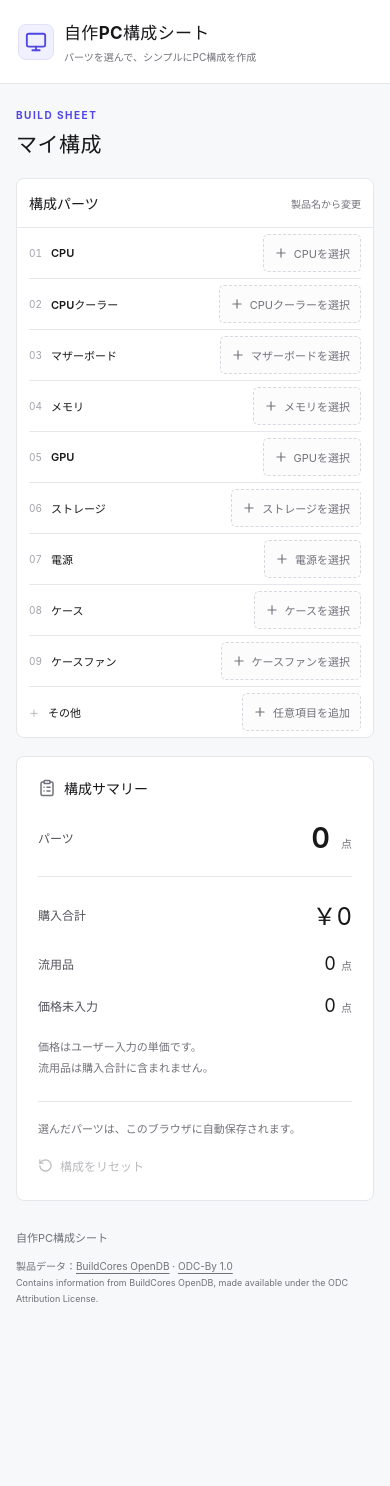
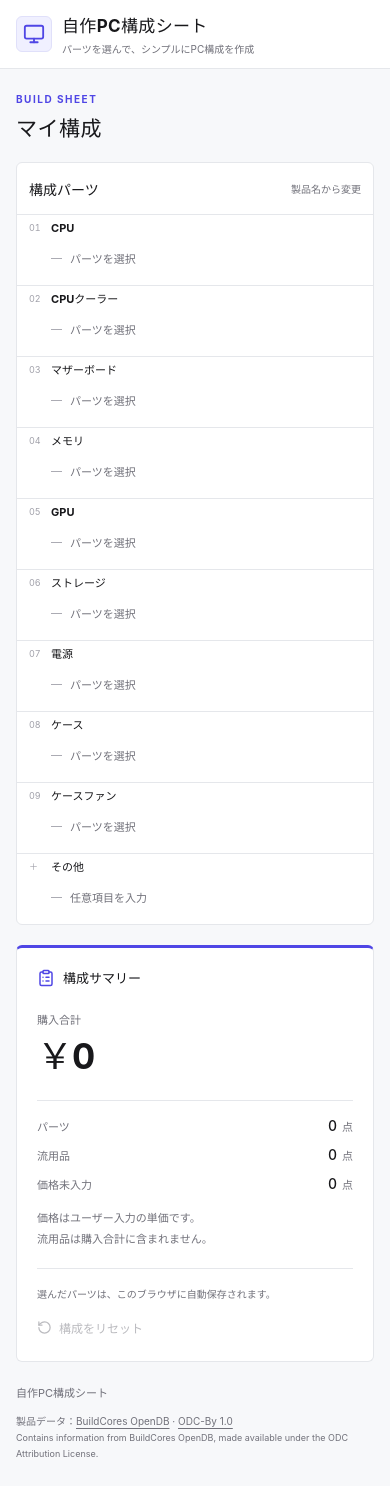
Before and after one commit to kikuuuty/pc-build-sheet, a React (Vite) app: page / in a window 390 px wide. Before the commit the page ends 1332 px from the top, so only its background shows below. Built offline with nearby package versions, Linux system fonts and the light colour scheme.

Commit message:
feat: improve part selection and refine build sheet layout

```diff
--- a/src/features/build/BuildItemRow.tsx
+++ b/src/features/build/BuildItemRow.tsx
@@ -25,7 +25,8 @@ export function BuildItemRow({ item, productRef, onSearch, onRemove, onAnnounce
 
   return (
     <li className="build-item" aria-labelledby={`${id}-name`}>
-      <button ref={openerRef} type="button" className="product-selector" title={name}
+      {/* Keep the product opener separate from the sibling controls to avoid opening search when editing them. */}
+      <button ref={openerRef} type="button" className="product-selector" title={name} aria-haspopup="dialog"
         aria-label={`${name}${item.kind === 'catalog' ? 'を変更' : 'の名前を編集'}`} onClick={() => {
           if (item.kind === 'custom') setEditing(true)
           else {
--- a/src/features/build/BuildSheet.tsx
+++ b/src/features/build/BuildSheet.tsx
@@ -43,17 +43,17 @@ function CategorySection({ category, index, items, onSearch, onAnnounce }: {
   const [addingCustom, setAddingCustom] = useState(false)
   const removeItem = useBuildStore((state) => state.removeItem)
   const selected = items.length > 0
-  const showAdd = !selected || category.cardinality === 'multiple'
+  const canAdd = category.cardinality === 'multiple'
   return (
     <section ref={sectionRef} className={`category-row${selected ? ' has-items' : ''}`} aria-labelledby={`category-${category.id}`}>
       <div className="category-header">
         <h3 id={`category-${category.id}`}><span className="category-number" aria-hidden="true">{index ? String(index).padStart(2, '0') : '＋'}</span>{category.label}</h3>
-        {showAdd && <button ref={addRef} type="button" className={selected ? 'add-another' : 'select-part'}
+        {(!selected || canAdd) && <button ref={addRef} type="button" className={selected ? 'add-another' : 'select-part'} aria-haspopup="dialog"
           aria-label={category.id === 'custom' ? '任意項目を追加' : `${category.label}を${selected ? '追加' : '選択'}`}
           onClick={() => {
             if (category.id === 'custom') setAddingCustom(true)
             else onSearch({ category, target: { mode: 'add' }, returnFocus: category.cardinality === 'single' ? firstItemRef : addRef })
-          }}><Plus size={14} aria-hidden="true" />{selected ? '追加' : category.id === 'custom' ? '任意項目を追加' : `${category.label}を選択`}</button>}
+          }}>{selected ? <><Plus size={14} aria-hidden="true" />追加</> : <><span aria-hidden="true">—</span>{category.id === 'custom' ? '任意項目を入力' : 'パーツを選択'}</>}</button>}
       </div>
       {selected && <ul className="build-items">
         {items.map((item, index) => <BuildItemRow key={item.id} item={item} productRef={index === 0 ? firstItemRef : undefined}
--- a/src/features/build/BuildSummary.tsx
+++ b/src/features/build/BuildSummary.tsx
@@ -16,8 +16,8 @@ export function BuildSummary() {
       <h2 id="summary-title"><ClipboardList size={18} aria-hidden="true" />構成サマリー</h2>
       <div role="status" aria-atomic="true">
         <dl>
+          <div className="summary-total"><dt>購入合計</dt><dd>{formatYen(summary.purchaseTotal)}</dd></div>
           <div className="summary-count"><dt>パーツ</dt><dd><strong>{summary.partCount}</strong><span>点</span></dd></div>
-          <div className="summary-total"><dt>購入合計</dt><dd>{formatYen(summary.purchaseTotal)}</dd></div>
           <div className="summary-owned"><dt>流用品</dt><dd>{summary.ownedCount}<span>点</span></dd></div>
           <div className="summary-unpriced"><dt>価格未入力</dt><dd>{summary.unpricedCount}<span>点</span></dd></div>
         </dl>
--- a/src/styles.css
+++ b/src/styles.css
@@ -6,6 +6,7 @@
   text-rendering: optimizeLegibility;
   -webkit-font-smoothing: antialiased;
   --surface: #fff;
+  --subtle: #f8f8fb;
   --border: #e5e7eb;
   --muted: #71717a;
   --accent: #4f46e5;
@@ -24,40 +25,44 @@ h1, h2, h3, p { margin: 0; }
 a { color: inherit; text-underline-offset: 3px; }
 svg { flex-shrink: 0; }
 .app-header { border-bottom: 1px solid var(--border); background: var(--surface); }
-.header-inner { max-width: 1360px; margin: auto; padding: 23px 32px; display: flex; align-items: center; justify-content: space-between; gap: 20px; }
-.brand { display: flex; align-items: center; gap: 13px; }
-.brand-icon { display: grid; place-items: center; width: 42px; height: 42px; border: 1px solid #e0e0fa; border-radius: 8px; color: var(--accent); background: var(--accent-soft); }
+.header-inner { max-width: 1360px; min-height: 76px; margin: auto; padding: 16px 32px; display: flex; align-items: center; justify-content: space-between; gap: 20px; }
+.brand { display: flex; align-items: center; gap: 11px; }
+.brand-icon { display: grid; place-items: center; width: 38px; height: 38px; border: 1px solid #e0e0fa; border-radius: 6px; color: var(--accent); background: var(--accent-soft); }
 .brand h1 { font-size: 19px; font-weight: 700; letter-spacing: .02em; }
-.brand p { color: var(--muted); font-size: 12px; margin-top: 5px; }
+.brand p { color: var(--muted); font-size: 11px; margin-top: 4px; }
 .save-status { color: var(--muted); font-size: 12px; display: flex; align-items: center; gap: 6px; white-space: nowrap; }
-.app-main { max-width: 1360px; padding: 28px 32px; margin: auto; }
-.page-heading { display: flex; justify-content: space-between; align-items: end; gap: 16px; margin-bottom: 23px; }
+.app-main { max-width: 1360px; padding: 24px 32px 32px; margin: auto; }
+.page-heading { display: flex; justify-content: space-between; align-items: end; gap: 16px; margin-bottom: 24px; }
 .eyebrow { color: var(--accent); font-size: 10px; font-weight: 700; letter-spacing: .15em; margin-bottom: 7px; }
 .page-heading h2 { font-size: 23px; letter-spacing: .025em; font-weight: 650; }
 .page-heading > p { font-size: 12px; color: var(--muted); padding-bottom: 3px; }
-.workspace { display: grid; grid-template-columns: minmax(0, 1fr) 260px; gap: 20px; align-items: start; }
-.sheet, .summary { background: var(--surface); border: 1px solid var(--border); border-radius: 8px; }
-.sheet { --item-columns: minmax(0, 1fr) 72px 112px 80px 112px 28px; }
-.sheet-header { display: flex; align-items: center; justify-content: space-between; padding: 14px 16px; gap: 10px; border-bottom: 1px solid var(--border); }
+.workspace { display: grid; grid-template-columns: minmax(0, 1fr) 294px; gap: 24px; align-items: start; }
+.sheet, .summary { min-width: 0; background: var(--surface); border: 1px solid var(--border); border-radius: 6px; }
+.sheet { --sheet-inset: 18px; --product-indent: 22px; --item-columns: minmax(0, 1fr) 72px 112px 80px 112px 28px; }
+.sheet-header { display: flex; align-items: center; justify-content: space-between; min-height: 56px; padding: 14px var(--sheet-inset); gap: 10px; border-bottom: 1px solid var(--border); }
 .sheet-header h2, .summary h2 { font-size: 14px; font-weight: 650; }
 .sheet-header > span { font-size: 11px; color: var(--muted); }
-.sheet-columns, .build-item { display: grid; grid-template-columns: var(--item-columns); column-gap: 8px; align-items: center; padding-left: 22px; }
-.sheet-columns { margin: 0 16px; min-height: 30px; color: var(--muted); font-size: 10px; border-bottom: 1px solid var(--border); }
+.sheet-columns, .build-item { display: grid; grid-template-columns: var(--item-columns); column-gap: 8px; align-items: center; padding-left: var(--product-indent); }
+.sheet-columns { min-height: 34px; padding-left: calc(var(--sheet-inset) + var(--product-indent)); padding-right: var(--sheet-inset); background: var(--subtle); color: var(--muted); font-size: 10px; border-bottom: 1px solid var(--border); }
 .sheet-columns > span:not(:first-child) { text-align: center; }
 .sheet-columns > .number-column { text-align: right !important; }
-.category-row { margin: 0 16px; padding: 7px 0; }
+.category-row { padding: 5px var(--sheet-inset); }
 .category-row.has-items { padding-top: 4px; padding-bottom: 4px; }
 .category-row + .category-row { border-top: 1px solid var(--border); }
 .category-header { display: flex; align-items: center; justify-content: space-between; gap: 12px; min-height: 35px; }
+.category-row:not(.has-items) .category-header { display: grid; grid-template-columns: minmax(0, 1fr); gap: 0; }
+.category-row:not(.has-items) h3 { line-height: 16px; }
 .has-items .category-header { min-height: 20px; }
-.category-row h3 { display: flex; align-items: center; gap: 9px; font-size: 11px; font-weight: 600; }
-.category-number { color: #a1a1aa; font-size: 10px; font-weight: 400; font-variant-numeric: tabular-nums; }
-.select-part { display: flex; align-items: center; gap: 6px; min-height: 32px; padding: 4px 10px; background: #fcfcfd; border: 1px dashed #d6d9e0; border-radius: 5px; text-align: left; color: var(--muted); font-size: 11px; }
-.select-part:hover { color: var(--accent); background: var(--accent-soft); border-color: #a5a0ef; }
+.category-row h3 { display: flex; align-items: center; gap: 9px; font-size: 11px; font-weight: 650; }
+.category-number { flex: 0 0 13px; color: #a1a1aa; font-size: 9px; font-weight: 400; font-variant-numeric: tabular-nums; }
+.select-part { display: flex; align-items: center; align-self: stretch; gap: 8px; min-width: 0; min-height: 44px; margin-left: var(--product-indent); padding: 8px 0; background: transparent; border: 0; border-radius: 4px; text-align: left; color: var(--muted); font-size: 11px; }
+.select-part > span { color: #a1a1aa; }
+.select-part:hover, .select-part:focus-visible { color: var(--accent); background: var(--subtle); box-shadow: inset 0 0 0 1px var(--border); }
 .build-items { padding: 0; margin: 0; list-style: none; }
 .build-item { min-width: 0; min-height: 46px; padding-top: 3px; padding-bottom: 3px; }
-.product-selector { min-width: 0; width: 100%; border: 0; padding: 0; background: transparent; text-align: left; border-radius: 3px; }
-.product-selector:hover .product-name, .product-selector:focus-visible .product-name { color: var(--accent); text-decoration: underline; text-underline-offset: 3px; }
+.product-selector { display: flex; flex-direction: column; justify-content: center; align-self: stretch; min-width: 0; width: 100%; border: 0; padding: 0; background: transparent; text-align: left; border-radius: 3px; }
+.product-selector:hover, .product-selector:focus-visible { background: var(--subtle); }
+.product-selector:hover .product-name, .product-selector:focus-visible .product-name { color: var(--accent); }
 .product-selector .product-name, .product-selector .product-details { display: block; white-space: nowrap; overflow: hidden; text-overflow: ellipsis; }
 .product-selector .product-details { margin-top: 1px; font-size: 10px; }
 .source-toggle, .quantity-stepper { display: flex; align-items: center; justify-content: center; border: 1px solid var(--border); border-radius: 4px; min-height: 30px; overflow: hidden; }
@@ -88,32 +93,32 @@ svg { flex-shrink: 0; }
 .product-info { flex: 1; min-width: 0; }
 .product-name { font-size: 13px; font-weight: 600; line-height: 1.6; overflow-wrap: anywhere; }
 .product-details { font-size: 11px; color: var(--muted); line-height: 1.7; margin-top: 3px; overflow-wrap: anywhere; }
-.add-another { border: 0; background: transparent; padding: 2px 4px; color: var(--accent); display: flex; gap: 4px; align-items: center; min-height: 20px; font-size: 10px; }
-.add-another:hover { text-decoration: underline; text-underline-offset: 3px; }
+.add-another { border: 0; border-radius: 3px; background: transparent; padding: 2px 4px; color: var(--accent); display: flex; gap: 4px; align-items: center; min-height: 20px; font-size: 10px; }
+.add-another:hover { background: var(--accent-soft); }
 .icon-button { display: inline-flex; justify-content: center; align-items: center; width: 36px; height: 36px; padding: 0; border: 0; border-radius: 5px; background: transparent; color: var(--muted); flex-shrink: 0; }
 .icon-button:hover { background: #f4f4f5; color: #18181b; }
 .remove-button:hover { color: #b42318; background: #fff1f0; }
-.summary { padding: 22px; position: sticky; top: 24px; }
-.summary h2 { display: flex; align-items: center; gap: 8px; }
-.summary h2 svg { color: var(--muted); }
-.summary dl { margin: 22px 0 0; }
-.summary dl > div { display: flex; flex-wrap: wrap; gap: 8px; justify-content: space-between; align-items: center; margin: 21px 0; }
-.summary dt { font-size: 12px; color: #52525b; }
-.summary dd { margin: 0; max-width: 100%; overflow-wrap: anywhere; font-size: 18px; font-variant-numeric: tabular-nums; }
+.summary { padding: 22px; border-top: 3px solid var(--accent); position: sticky; top: 24px; }
+.summary h2 { display: flex; align-items: center; gap: 8px; font-size: 13px; }
+.summary h2 svg { color: var(--accent); }
+.summary dl { margin: 24px 0 0; }
+.summary dl > div { display: flex; flex-wrap: wrap; gap: 8px; justify-content: space-between; align-items: baseline; margin-top: 12px; }
+.summary dt { font-size: 11px; color: var(--muted); }
+.summary dd { margin: 0; max-width: 100%; overflow-wrap: anywhere; font-size: 14px; font-weight: 550; font-variant-numeric: tabular-nums; }
 .summary dd > span { font-size: 11px; color: var(--muted); margin-left: 5px; }
-.summary-count dd { display: flex; align-items: baseline; gap: 6px; }
-.summary-count strong { font-size: 29px; font-weight: 600; }
+.summary-count dd { display: flex; align-items: baseline; }
+.summary-count strong { font-size: 14px; font-weight: 550; }
 .summary-count span { font-size: 11px; color: var(--muted); }
-.summary dl .summary-total { border-top: 1px solid var(--border); padding-top: 20px; }
-.summary-total dd { font-size: 24px; }
-.summary-note { color: var(--muted); font-size: 11px; line-height: 1.9; }
-.summary-incomplete { color: #925b0a; background: #fffbeb; border-left: 2px solid #eed8a7; padding: 8px 10px; margin-bottom: 12px; font-size: 11px; line-height: 1.9; }
-.summary-footer { border-top: 1px solid var(--border); margin-top: 22px; padding-top: 17px; }
-.summary-footer p { font-size: 11px; color: var(--muted); line-height: 1.9; }
+.summary dl .summary-total { flex-direction: column; align-items: stretch; gap: 6px; margin: 0 0 16px; padding-bottom: 20px; border-bottom: 1px solid var(--border); }
+.summary-total dd { font-size: 36px; font-weight: 650; line-height: 1.3; letter-spacing: -.025em; }
+.summary-note { margin-top: 16px; color: var(--muted); font-size: 11px; line-height: 1.9; }
+.summary-incomplete { color: #925b0a; background: #fffbeb; border-left: 2px solid #eed8a7; padding: 8px 10px; margin-top: 16px; font-size: 11px; line-height: 1.9; }
+.summary-footer { border-top: 1px solid var(--border); margin-top: 18px; padding-top: 16px; }
+.summary-footer p { font-size: 10px; color: var(--muted); line-height: 1.9; }
 .text-button { display: inline-flex; align-items: center; gap: 7px; background: none; border: 0; padding: 5px 0; font-size: 12px; }
 .text-button:hover:not(:disabled) { color: var(--accent); }
-.reset-button { color: var(--muted); margin-top: 12px; }
-.app-footer { display: flex; align-items: start; justify-content: space-between; gap: 20px; margin-top: 26px; color: var(--muted); }
+.reset-button { color: var(--muted); margin-top: 10px; }
+.app-footer { display: flex; align-items: start; justify-content: space-between; gap: 20px; margin-top: 20px; color: var(--muted); }
 .app-footer > span { font-size: 11px; white-space: nowrap; padding-top: 2px; }
 .attribution { font-size: 10px; line-height: 1.8; color: var(--muted); }
 .attribution span { display: block; font-size: 9px; }
@@ -163,18 +168,18 @@ svg { flex-shrink: 0; }
 .spinner { animation: spin 1s linear infinite; color: var(--accent); }
 @keyframes spin { to { transform: rotate(360deg); } }
 @media (max-width: 1100px) {
-  .workspace { grid-template-columns: minmax(0, 1fr); gap: 18px; }
+  .workspace { grid-template-columns: minmax(0, 1fr); gap: 20px; }
   .summary { position: static; }
 }
 @media (max-width: 800px) {
   .app-main { padding: 24px 16px; }
-  .header-inner { padding: 22px; }
+  .header-inner { padding: 16px; }
+  .sheet { --sheet-inset: 12px; }
   .sheet-columns { display: none; }
-  .category-row { margin: 0 12px; padding: 6px 0; }
   .has-items .category-header { min-height: 28px; }
   .add-another { min-height: 28px; }
   .build-item { grid-template-columns: 72px minmax(0, 1fr) 84px 104px 32px; gap: 4px 8px; padding: 4px 0; }
-  .product-selector { grid-column: 1 / 5; grid-row: 1; }
+  .product-selector { grid-column: 1 / 5; grid-row: 1; margin-left: var(--product-indent); width: calc(100% - var(--product-indent)); }
   .product-selector .product-name { display: -webkit-box; -webkit-box-orient: vertical; -webkit-line-clamp: 2; white-space: normal; }
   .source-toggle { grid-column: 1; grid-row: 2; }
   .price-field { grid-column: 2; grid-row: 2; }
@@ -188,21 +193,19 @@ svg { flex-shrink: 0; }
   .custom-item-form input { font-size: 16px; }
 }
 @media (max-width: 700px) {
-  .header-inner { padding: 19px 18px; }
+  .header-inner { min-height: 68px; padding: 12px 16px; }
   .brand { gap: 10px; }
   .brand h1 { font-size: 17px; }
   .brand p { font-size: 10px; }
   .brand-icon { width: 36px; height: 36px; }
   .save-status { display: none; }
-  .app-main { padding: 25px 16px; }
+  .app-main { padding: 24px 16px; }
   .page-heading { margin-bottom: 20px; }
   .page-heading h2 { font-size: 21px; }
   .page-heading > p { display: none; }
-  .workspace { grid-template-columns: minmax(0, 1fr); gap: 18px; }
-  .sheet-header { padding: 14px 12px; }
+  .sheet-header { min-height: 52px; }
   .sheet-header > span { font-size: 10px; }
-  .select-part { font-size: 11px; padding: 10px; gap: 6px; }
-  .summary { position: static; padding: 21px; }
+  .summary { padding: 20px; }
   .app-footer { flex-direction: column; gap: 12px; }
   .app-footer .attribution { text-align: left; }
   .wide-dialog { width: calc(100vw - 24px); height: calc(100dvh - 24px); max-height: calc(100dvh - 24px); }
@@ -219,7 +222,7 @@ svg { flex-shrink: 0; }
 }
 @media (max-width: 480px) {
   .build-item { grid-template-columns: 72px minmax(0, 1fr) 84px; gap: 3px 7px; }
-  .product-selector { grid-column: 1 / 4; width: calc(100% - 36px); }
+  .product-selector { grid-column: 1 / 4; width: calc(100% - 36px - var(--product-indent)); }
   .build-item > .remove-button { grid-column: 3; align-self: start; }
   .item-subtotal { grid-column: 2 / 4; grid-row: 3; }
   .sheet-header > span { max-width: 115px; text-align: right; }
```
Also changed, not shown: 1 other file (tests, documents, lock files or other folders).
